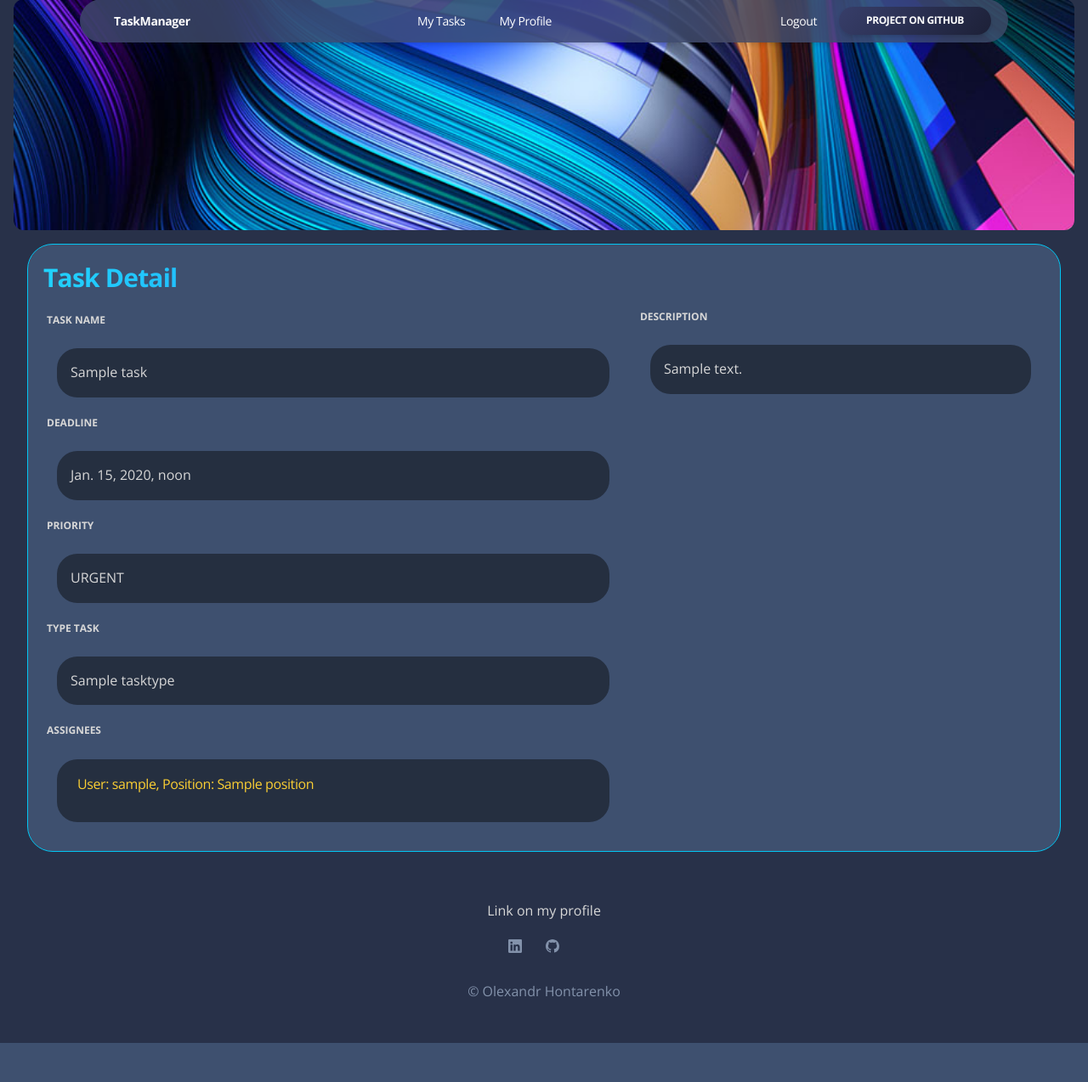
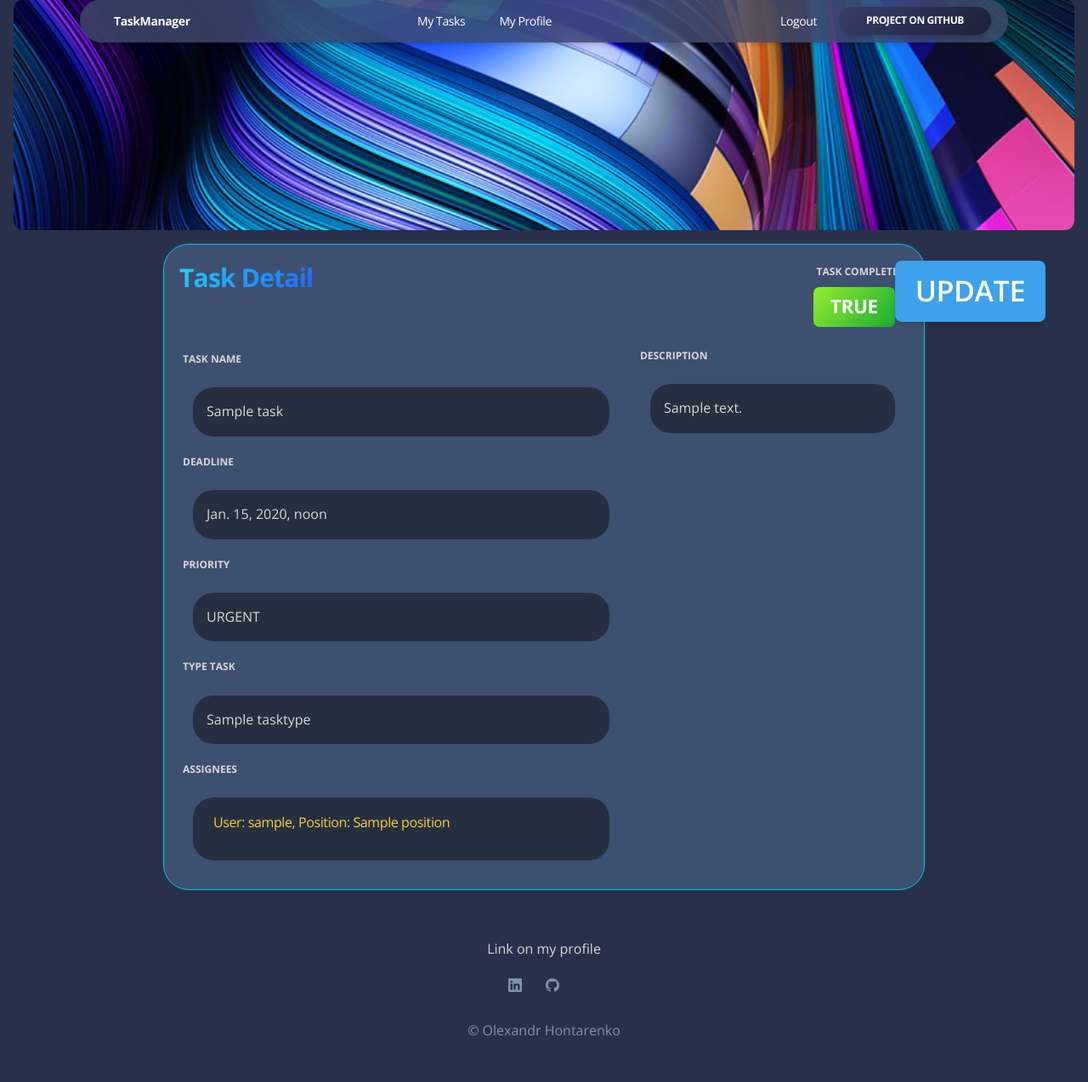
Before and after one commit to Sparix/TestTask_Reface, a Django app: page /task/1/ in a window 1280 px wide. Shown: the part 17-1291 px from the top of the page at 85% size. Before the commit the page ends 1245 px from the top, so only its background shows below. Run offline with Django 4.2, Linux system fonts and the light colour scheme; a user stored in the database is signed in; tables that the repository leaves empty hold one stand-in row (values such as "Sample post"); some libraries are stand-ins or nearby versions.

Commit message:
Task_detail add button change status and update task. Task form add option create or update. Add new style. Index.html add page for not authorization user

```diff
--- a/static/css/styles/style.css
+++ b/static/css/styles/style.css
@@ -125,7 +125,7 @@ a.color-pagination:hover {
 
 .task-detail-table {
     background-color: #3e506f;
-    width: 95vw;
+    width: 70vw;
     margin: auto;
     border-radius: 30px;
     padding: 10px;
@@ -143,3 +143,18 @@ a.color-pagination:hover {
 #text-color-index {
     color: #535C69 !important;
 }
+.content-row {
+    width: 100px;
+    height: 100px;
+}
+
+.update-button {
+    margin-top: 20px ;
+    right: 50px;
+}
+
+.button-update {
+    font-size: 34px !important;
+    background-color: #3ea1ec !important;
+    color: white !important;
+}
--- a/templates/task_manager/task_detail.html
+++ b/templates/task_manager/task_detail.html
@@ -19,12 +19,29 @@
       </div>
     </div>
   </div>
+  <div class="position-absolute update-button">
+<a class="btn text-bold button-update " href="{% url 'task_manager:update-task' task.id %}">UPDATE</a>
+  </div>
 
   <div class="task-detail-table">
-    <div class="m-2">
+    <div class="m-2 d-flex justify-content-between">
       <h3 class="font-weight-bolder text-info text-gradient">
         Task Detail
       </h3>
+      <div>
+        <label class="text-uppercase">Task Completed:</label>
+        <h3><a href="{% url 'task_manager:change-status' task.pk %}"><span class="
+                                                badge
+                                                badge-sm
+                                            {% if task.is_completed %}
+                                                bg-gradient-success
+                                            {% else %}
+                                                bg-gradient-danger
+                                            {% endif %}"
+        >
+                                                {{ task.is_completed }}
+                                            </span></a></h3>
+      </div>
     </div>
     <div class="d-flex w-100 justify-content-center">
       <div class="flex-grow-1 p-2 description-task">
--- a/templates/task_manager/task_form.html
+++ b/templates/task_manager/task_form.html
@@ -21,7 +21,7 @@
     <div class="container">
       <div class="row justify-content-center">
         <div class="col-lg-5 text-center mx-auto">
-          <h1 class="text-white mb-2 mt-5">Create New Task</h1>
+          <h1 class="text-white mb-2 mt-5">{{ object|yesno:"Update,Create New" }} Task</h1>
         </div>
       </div>
     </div>
@@ -29,7 +29,7 @@
   <div class="create-task-form">
     <div class="text-center">
       <h3 class="font-weight-bolder text-info text-gradient">
-        Create Task
+        {{ object|yesno:"Update,Create" }} Task
       </h3>
     </div>
     <form action="" method="post">
@@ -68,7 +68,7 @@
           <div class="mb-3">
             {{ form.description }}
           </div>
-          <input type="submit" value="Create Task" class="btn bg-gradient-info w-70 mt-4 pos-button">
+          <input type="submit" value="{{ object|yesno:"Update,Create" }} Task" class="btn bg-gradient-info w-70 mt-4 pos-button">
         </div>
       </div>
     </form>
```
Also changed, not shown: templates/task_manager/index.html (+13 -0 lines).
